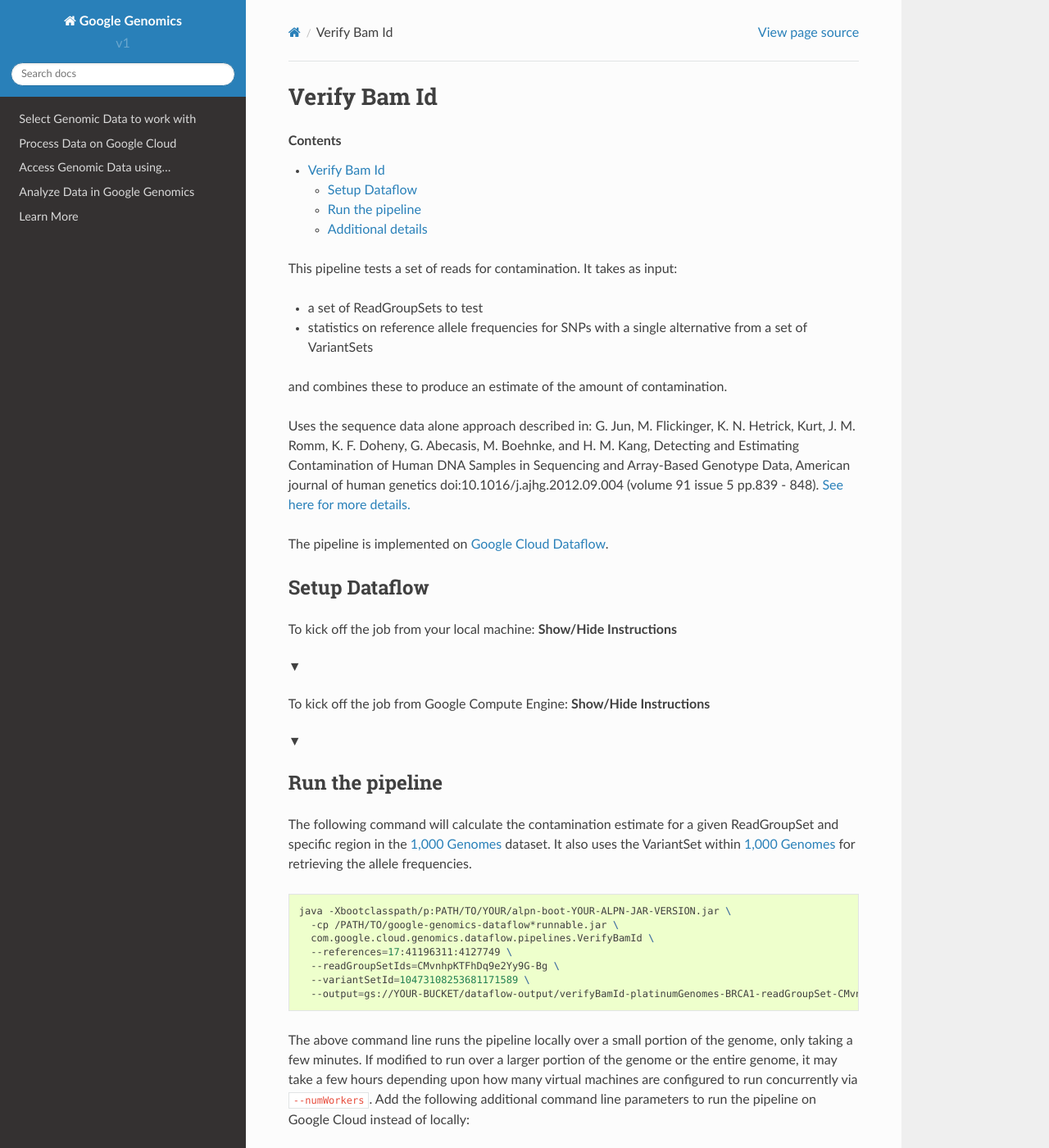
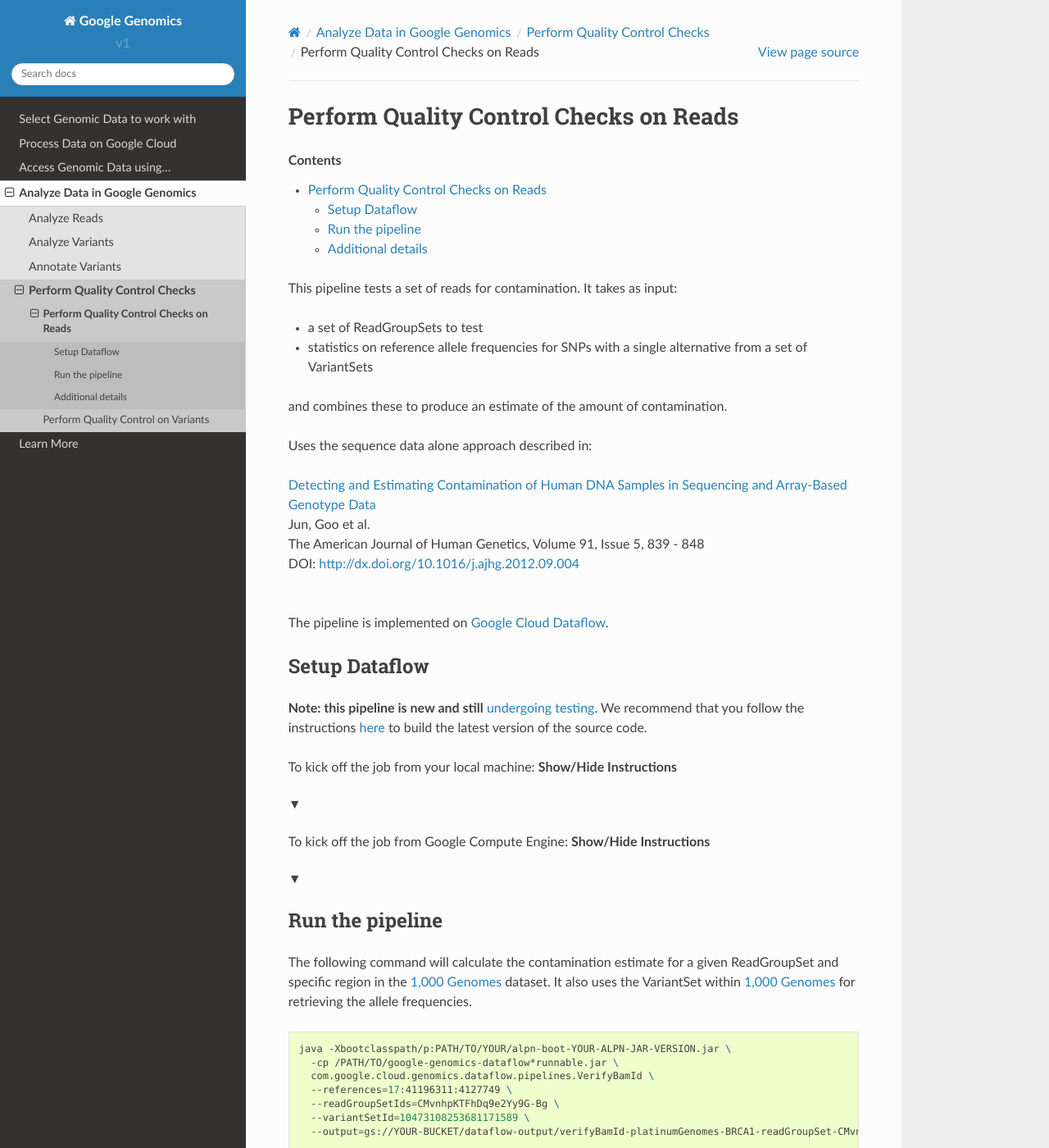
Before and after one commit to googlegenomics/readthedocs, a Sphinx documentation site: the page built from docs/source/use_cases/perform_quality_control_checks/verify_bam_id.rst, in a window 1280 px wide and 1400 px high. Shown: the whole window at 82% size. Built offline with Sphinx 7.4.7 and the Read the Docs theme 2.0.0, drawn with Linux system fonts in a browser that asks for light colours.

Commit message:
Update QC topic.

```diff
--- a/docs/source/use_cases/perform_quality_control_checks/index.rst
+++ b/docs/source/use_cases/perform_quality_control_checks/index.rst
@@ -17,9 +17,8 @@
 
 .. comment: end: goto-read-the-docs
 
-There are a collection of quality control checks for variants documented in codelab `Quality Control using Google Genomics`_.
+.. toctree::
+  :maxdepth: 1
 
-To make use of this upon your own data:
-
-(1) First, load your data into Google Genomics and export your variants to BigQuery.  See `Load Genomic Variants`_ for more detail as to how to do this.
-(2) Each section of `the codelab <https://github.com/googlegenomics/codelabs/tree/master/R/PlatinumGenomes-QC>`_ discusses how to run that part on your own data.  For example, update the BigQuery table name in `Part 1: Data Overview <https://github.com/googlegenomics/codelabs/blob/master/R/PlatinumGenomes-QC/Data-Overview.md#variants>`_
+  verify_bam_id
+  qc_codelab
--- a/docs/source/use_cases/perform_quality_control_checks/verify_bam_id.rst
+++ b/docs/source/use_cases/perform_quality_control_checks/verify_bam_id.rst
@@ -1,5 +1,5 @@
-Verify Bam Id
-==============
+Perform Quality Control Checks on Reads
+=======================================
 
 .. comment: begin: goto-read-the-docs
 
@@ -30,15 +30,19 @@
 and combines these to produce an estimate of the amount of contamination.
 
 Uses the sequence data alone approach described in:
-G. Jun, M. Flickinger, K. N. Hetrick, Kurt, J. M. Romm, K. F. Doheny, G. Abecasis, M. Boehnke, and
-H. M. Kang, Detecting and Estimating Contamination of Human DNA Samples in Sequencing and Array-Based
-Genotype Data, American journal of human genetics doi:10.1016/j.ajhg.2012.09.004 (volume 91 issue 5 pp.839 - 848).
-`See here for more details. <http://www.sciencedirect.com/science/article/pii/S0002929712004788>`_
+
+| `Detecting and Estimating Contamination of Human DNA Samples in Sequencing and Array-Based Genotype Data <http://www.sciencedirect.com/science/article/pii/S0002929712004788>`_
+| Jun, Goo et al.
+| The American Journal of Human Genetics, Volume 91, Issue 5, 839 - 848
+| DOI: http://dx.doi.org/10.1016/j.ajhg.2012.09.004
+|
 
 The pipeline is implemented on `Google Cloud Dataflow`_.
 
 Setup Dataflow
 --------------
+
+**Note: this pipeline is new and still** `undergoing testing <https://github.com/googlegenomics/dataflow-java/issues/155>`_.  We recommend that you follow the instructions `here <https://github.com/googlegenomics/dataflow-java>`__ to build the latest version of the source code.
 
 .. include:: /includes/collapsible_dataflow_setup_instructions.rst
 
```
Also changed, not shown: docs/source/use_cases/perform_quality_control_checks/qc_codelab.rst (added, +27 -0 lines).
